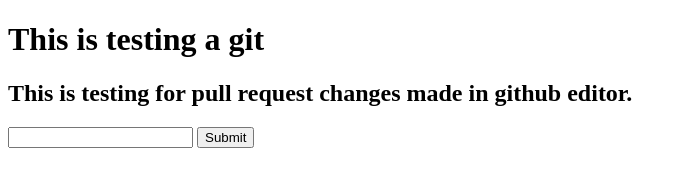
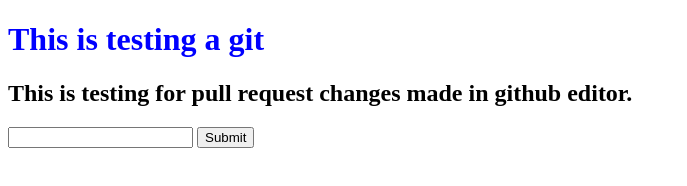
Before and after one commit to Ca-Wai/hello, a plain HTML site: page hello.html in a window 1280 px wide. Shown: the whole page, without its empty margins (0-687 px from the left). Drawn offline with Linux system fonts and the light colour scheme.

Commit message:
add style h1

```diff
--- a/hello.html
+++ b/hello.html
@@ -4,7 +4,7 @@
         <title>HELLO</title>
     </head>
     <body>
-        <h1>This is testing a git</h1>
+        <h1 style="color:blue;">This is testing a git</h1>
         <h2>This is testing for pull request changes made in github editor.</h2>
         <div>
             <input type="text" name="q">
```
